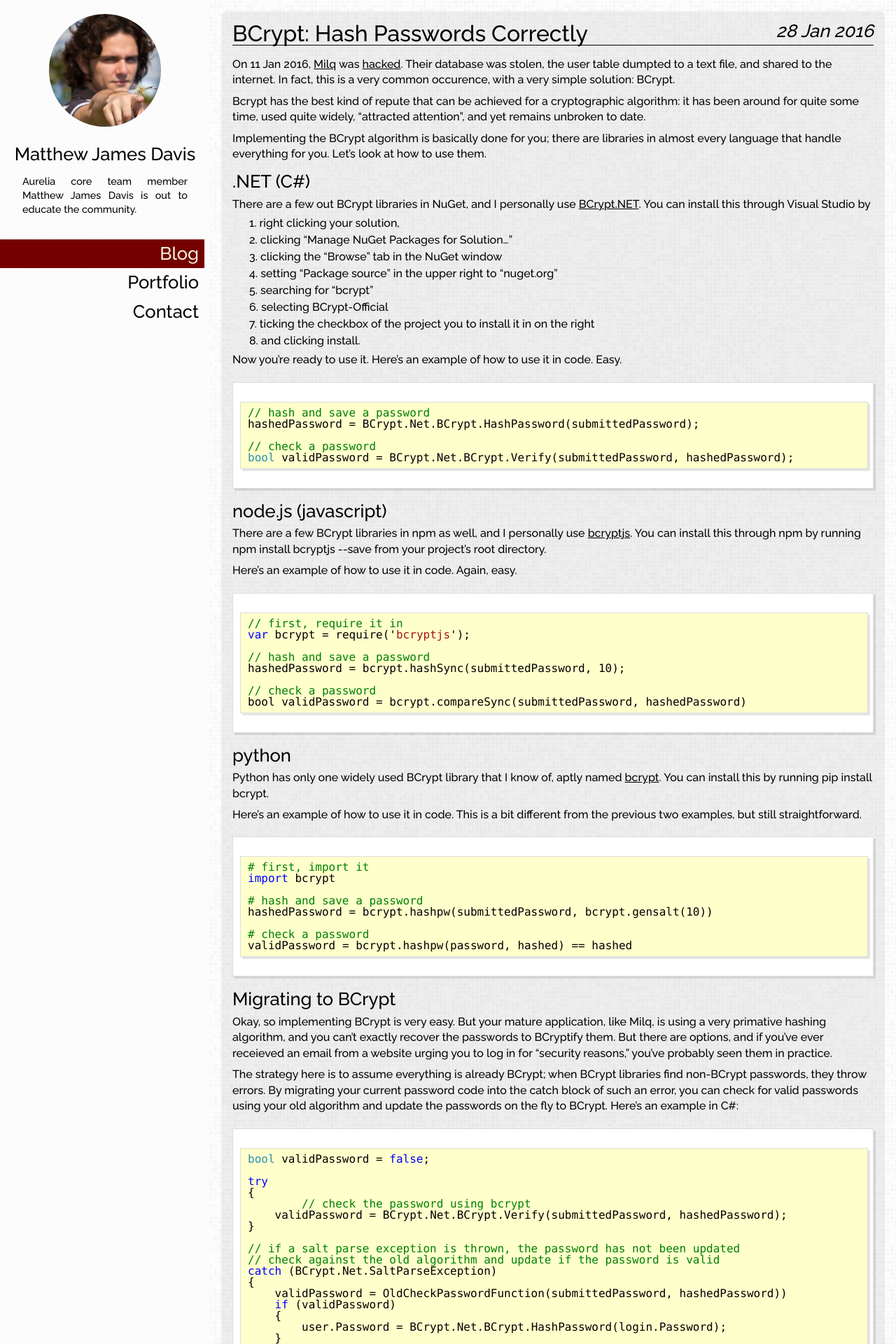
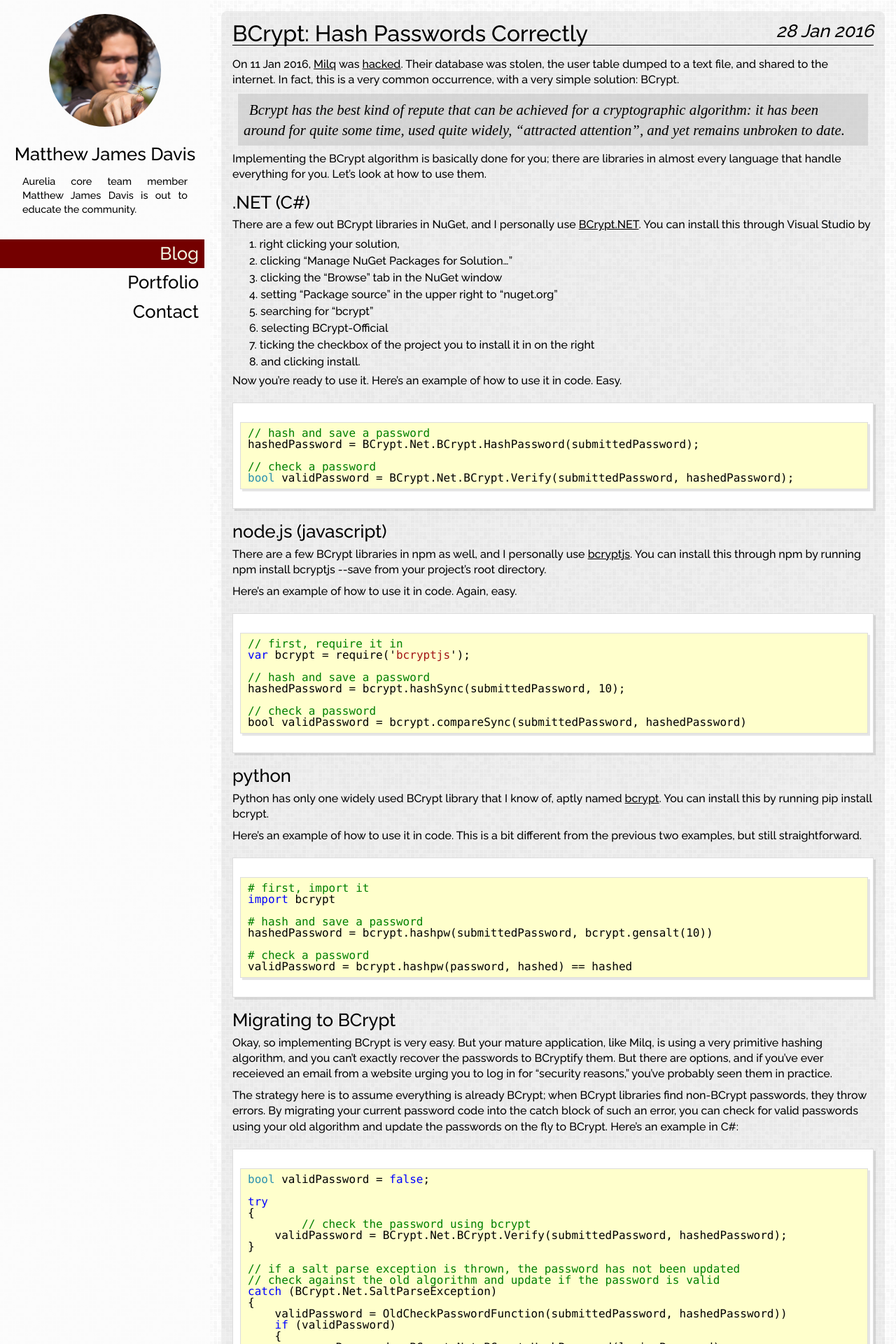
Before and after one commit to davismj/davismj.github.io, a Jekyll site: the page built from _posts/2016-1-28-bcrypt.md, in a window 1280 px wide. Shown: the top 1920 px of the page at 70% size. Built offline with Jekyll 4.4.1, drawn with Linux system fonts in a browser that asks for light colours; nearby versions of some CDN libraries; Markdown is read by kramdown in place of the engine named in the settings; some of the changed text lies outside the part shown.

Commit message:
fix blockquote style fix article typos, structure

````diff
--- a/_posts/2016-1-28-bcrypt.md
+++ b/_posts/2016-1-28-bcrypt.md
@@ -10,7 +10,7 @@ tags: security hacking bcrypt node javascript c# .NET python
 
 published: true
 ---
-On 11 Jan 2016, [Milq](http://www.milq.com) was [hacked](https://twitter.com/data_siph0n/status/686070270419931136). Their database was stolen, the user table dumpted to a text file, and shared to the internet. In fact, this is a very common occurence, with a very simple solution: BCrypt.
+On 11 Jan 2016, [Milq](http://www.milq.com) was [hacked](https://twitter.com/data_siph0n/status/686070270419931136). Their database was stolen, the user table dumped to a text file, and shared to the internet. In fact, this is a very common occurrence, with a very simple solution: BCrypt.
 
 > Bcrypt has the best kind of repute that can be achieved for a cryptographic algorithm: it has been around for quite some time, used quite widely, "attracted attention", and yet remains unbroken to date.
 
@@ -74,7 +74,7 @@ validPassword = bcrypt.hashpw(password, hashed) == hashed
 ```
 
 # Migrating to BCrypt
-Okay, so implementing BCrypt is very easy. But your mature application, like Milq, is using a very primative hashing algorithm, and you can't exactly recover the passwords to BCryptify them. But there are options, and if you've ever receieved an email from a website urging you to log in for "security reasons," you've probably seen them in practice.
+Okay, so implementing BCrypt is very easy. But your mature application, like Milq, is using a very primitive hashing algorithm, and you can't exactly recover the passwords to BCryptify them. But there are options, and if you've ever receieved an email from a website urging you to log in for "security reasons," you've probably seen them in practice.
 
 The strategy here is to *assume* everything is already BCrypt; when BCrypt libraries find non-BCrypt passwords, they throw errors. By migrating your current password code into the catch block of such an error, you can check for valid passwords using your old algorithm and update the passwords on the fly to BCrypt. Here's an example in C#:
 
--- a/style.scss
+++ b/style.scss
@@ -62,6 +62,26 @@ p {
 label, input {
   font-size: $text-md;
   padding: $unit/2;
+}
+
+blockquote {
+  padding: $unit;
+  margin: $unit;
+  background: rgba(192, 192, 192, 0.5);
+  font-family: serif;
+  text-indent: $unit;
+  font-style: oblique;
+  font-size: $text-lg;
+
+  p {
+    margin-bottom: 0;
+  }
+  p:before {
+    content: open-quote;
+  }
+  p:after {
+    content: close-quote;
+  }
 }
 
 nav {
````
Also changed, not shown: other parts of _posts/2016-1-28-bcrypt.md (+7 -7 lines).
